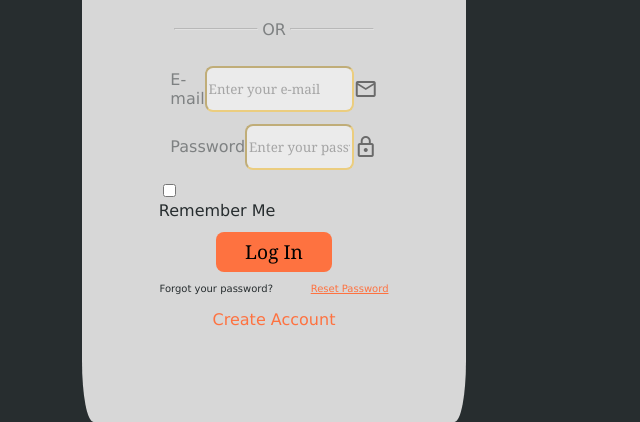
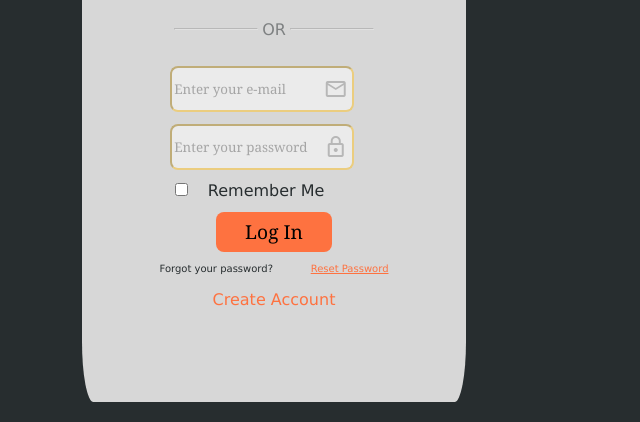
Before and after one commit to Korkoe27/simple-sign-in-form, a plain HTML site: page index.html in a window 1280 px wide. Shown: the part 1707-2129 px from the top of the page, without its empty margins (366-1006 px from the left). Drawn offline with Linux system fonts and the light colour scheme.

Commit message:
removed labels.And fixed icon position.

```diff
--- a/index.html
+++ b/index.html
@@ -4,7 +4,7 @@
     <meta charset="UTF-8">
     <meta http-equiv="X-UA-Compatible" content="IE=edge">
     <meta name="viewport" content="width=device-width, initial-scale=1.0">
-    <title>Document</title>
+    <title>Log In</title>
     <link rel="stylesheet" href="https://fonts.googleapis.com/icon?family=Material+Icons">
     <link rel="stylesheet" href="style.css">
 </head>
@@ -25,13 +25,13 @@
         </div>
 
         <div>
-        <label for="email">E-mail</label>
+        <!-- <label for="email">E-mail</label>   -->
         <input type="email" id="email" placeholder="Enter your e-mail">
         <i class="material-icons">mail_outline</i>
         </div>
 
         <div>
-        <label for="password">Password</label>
+        <!-- <label for="password">Password</label> -->
         <input type="password" placeholder="Enter your password" id="password">
         <i class="material-icons">lock_outline</i>
         </div>
--- a/style.css
+++ b/style.css
@@ -36,6 +36,9 @@ div{
     i{
         /* display: inline; */
         margin: auto;
+        opacity: 0.4;
+        position: relative;
+        right: 30px;
     }
 
 
@@ -72,7 +75,7 @@ div{
     }
 
     input[type="checkbox"]{
-        border: none;
+        margin: 0 1rem;
     }
 
     .sign-up{
@@ -87,7 +90,7 @@ div{
 
     label{
         margin: auto;
-        display: block;
+        /* display: block; */
     }
 
     .sign-up:hover{
@@ -108,3 +111,7 @@ div{
     input[type="password"]{
         display: inline-block;
     }
+
+    #email, #password{
+        display: block;
+    }
```
